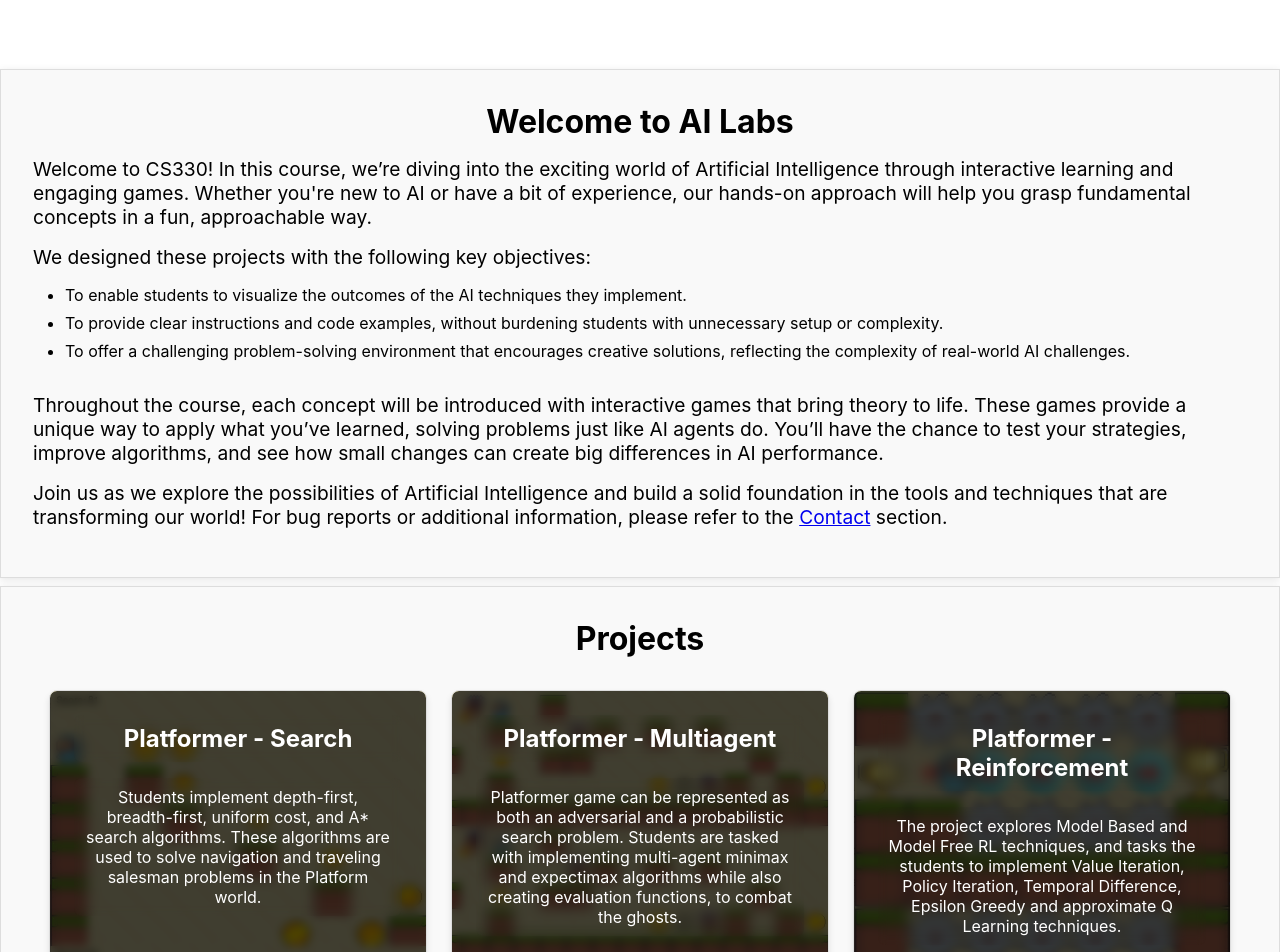
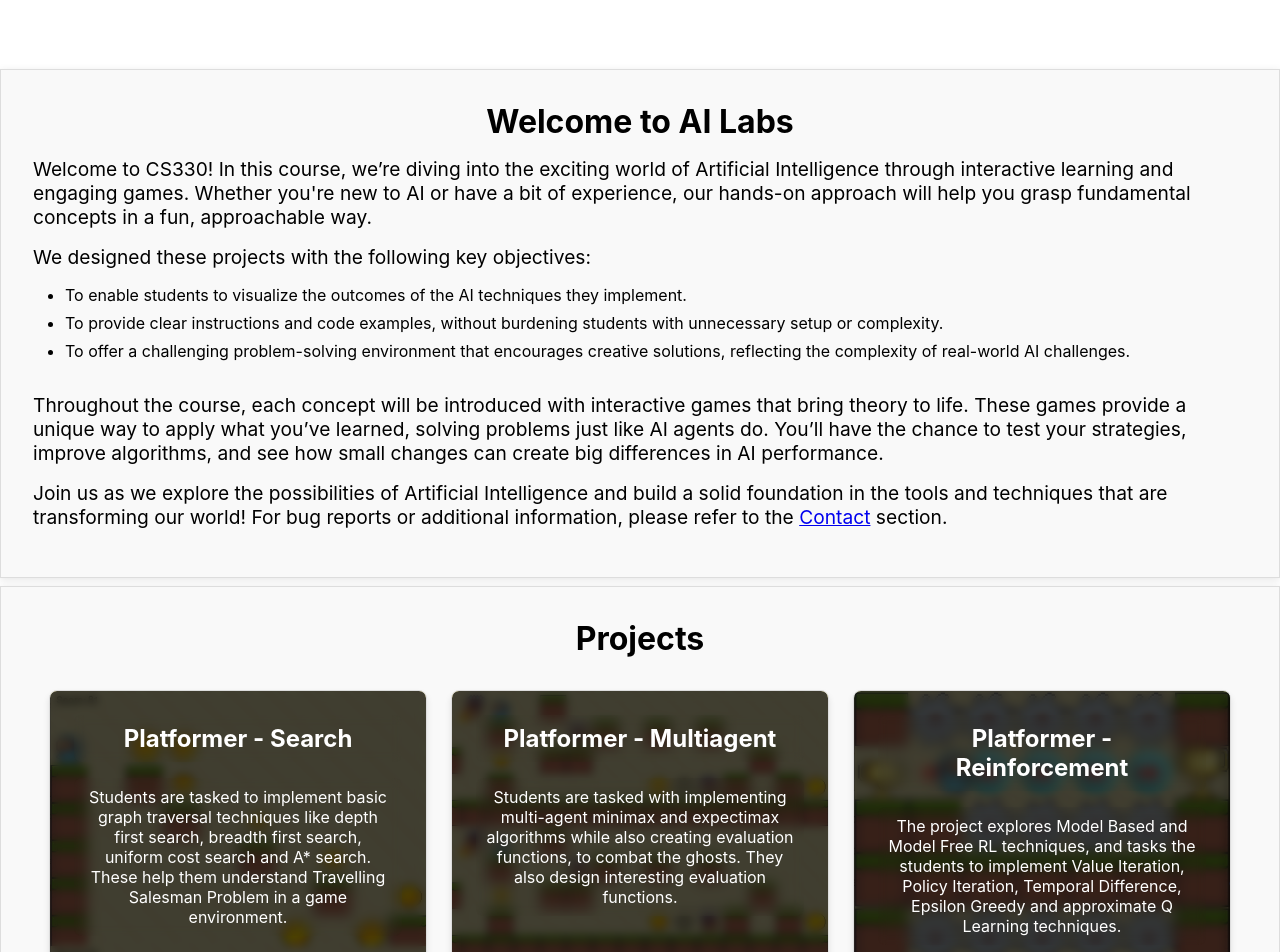
Before and after one commit to harsh-choudhary-nature/assignments-website, a React (Create React App) app: page / in a window 1280 px wide. Shown: the top 952 px of the page. Built offline with nearby package versions, Linux system fonts and the light colour scheme.

Commit message:
made data.js correctly instructed

```diff
--- a/src/data.js
+++ b/src/data.js
@@ -2,7 +2,7 @@ export const projectsData = [
 	{
     id: 1,
     title: 'Platformer - Search',
-    description: 'Students implement depth-first, breadth-first, uniform cost, and A* search algorithms. These algorithms are used to solve navigation and traveling salesman problems in the Platform world.',
+    description: 'Students are tasked to implement basic graph traversal techniques like depth first search, breadth first search, uniform cost search and A* search. These help them understand Travelling Salesman Problem in a game environment.',
     imageUrl: '/platformers-search/platformers-search.png',
     gifUrl: '/platformers-search/platformers-search.gif',
     zipUrl: '/platformers-search/platformers-search.zip',
@@ -10,7 +10,7 @@ export const projectsData = [
   {
     id: 2,
     title: 'Platformer - Multiagent',
-    description: 'Platformer game can be represented as both an adversarial and a probabilistic search problem. Students are tasked with implementing multi-agent minimax and expectimax algorithms while also creating evaluation functions, to combat the ghosts.',
+    description: 'Students are tasked with implementing multi-agent minimax and expectimax algorithms while also creating evaluation functions, to combat the ghosts. They also design interesting evaluation functions.',
     imageUrl: '/platformers-multiagent/platformers-multiagent.png',
     gifUrl: '/platformers-multiagent/platformers-multiagent.gif',
     zipUrl: '/platformers-multiagent/platformers-multiagent.zip',
```
